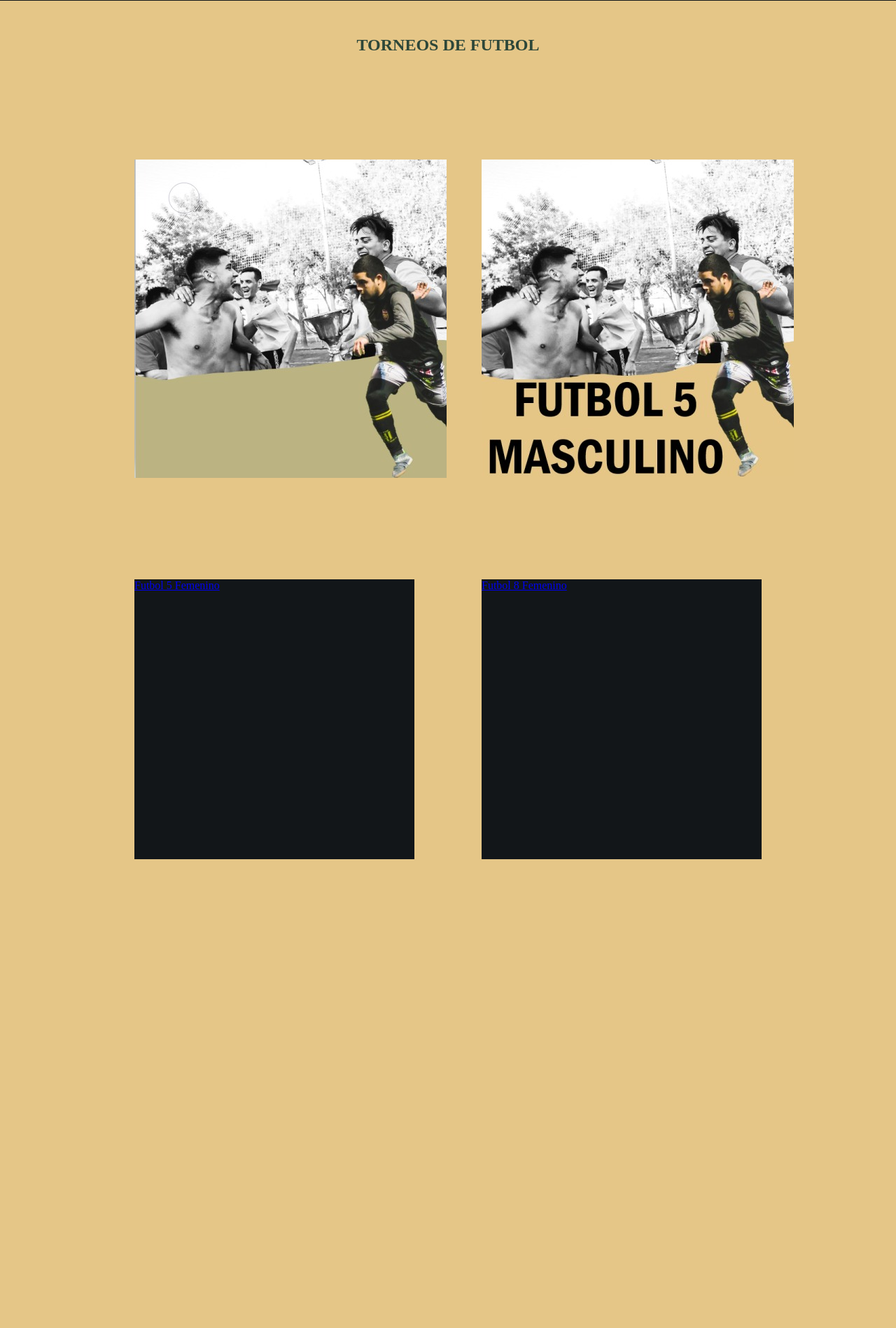
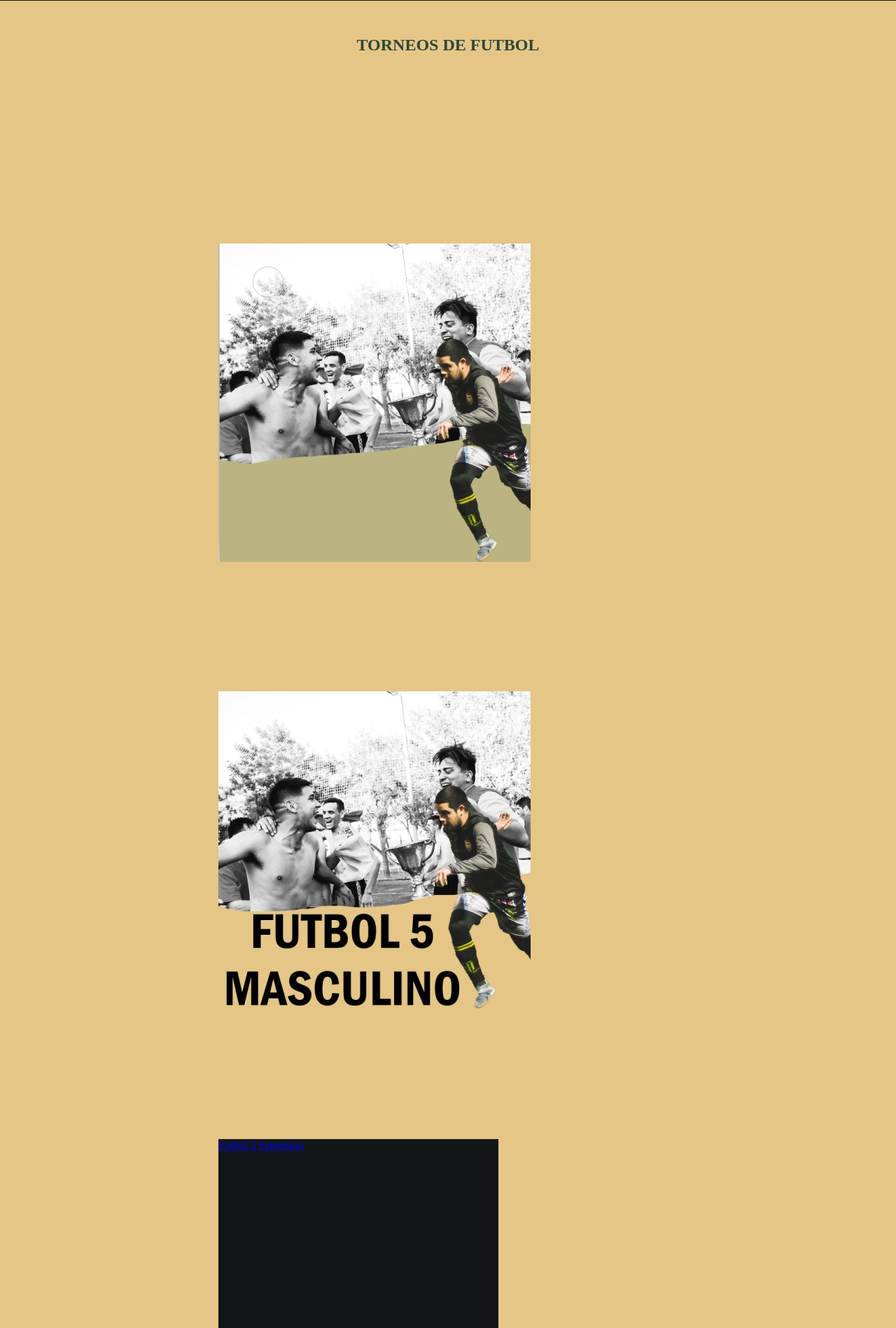
Before and after one commit to NicolasBroyad/Parador, a PHP site: page / in a window 1280 px wide. Shown: the part 738-2636 px from the top of the page at 70% size. Run offline with PHP 8.4, Linux system fonts and the light colour scheme.

Commit message:
Update index.css

```diff
--- a/Parador 5 (proyecto)/index.css
+++ b/Parador 5 (proyecto)/index.css
@@ -103,6 +103,7 @@ p {
 }
 
 #torneos {
+    display: inline-block;
     position: relative;
     top: 30%;
     left: 50%;
@@ -113,30 +114,16 @@ p {
 }
 
 .cajas {
+    margin: 120px;
+    position: relative;
+    display: inline-block;
     background-color: #121619;
     height: 400px;
     width: 400px;
 }
 
-#fm5 {
-    position: absolute;
-}
-
-#fm8 {
-    position: absolute;
-    right: 0;
-}
-
-#ff5{
-    position: absolute;
-    left: 0;
-    bottom: 0;
-}
-
-#ff8 {
-    position: absolute;
-    right: 0;
-    bottom: 0;
+#fm5{
+    position: relative;
 }
 
 input {
```
